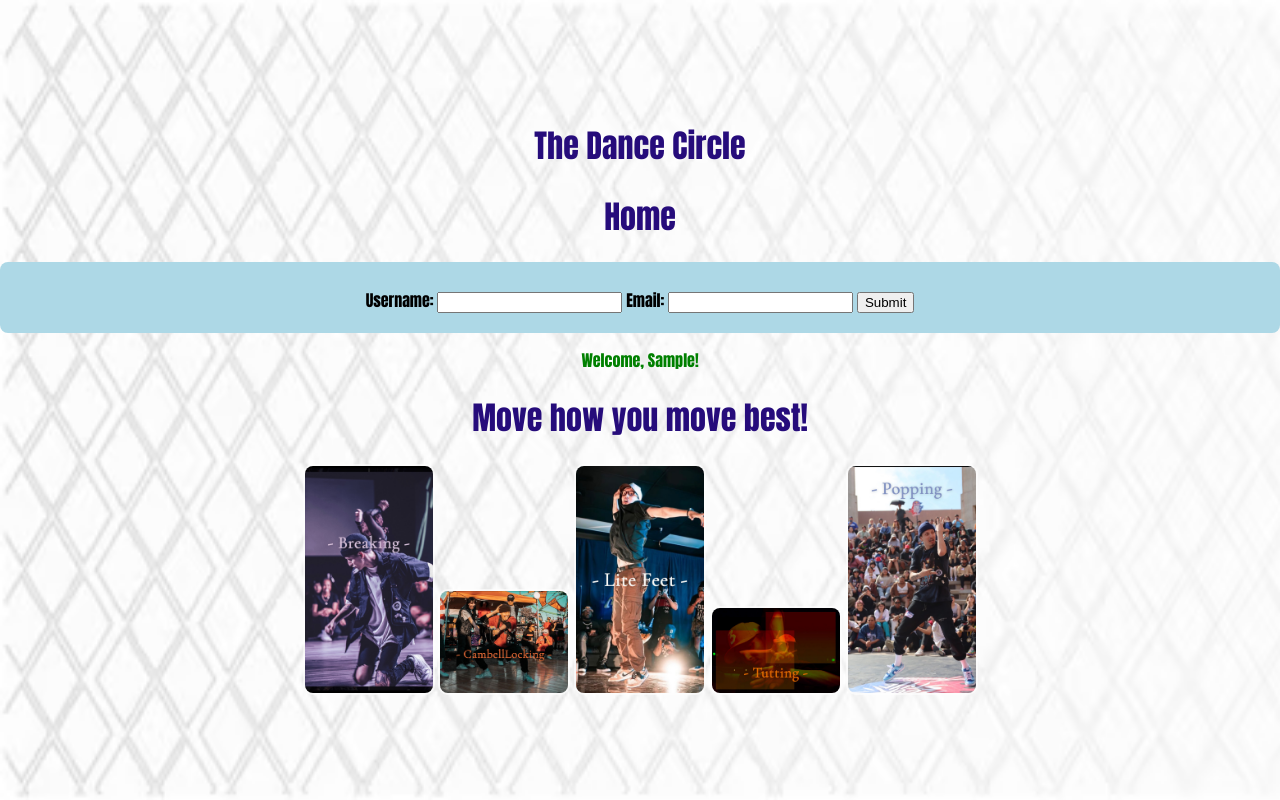
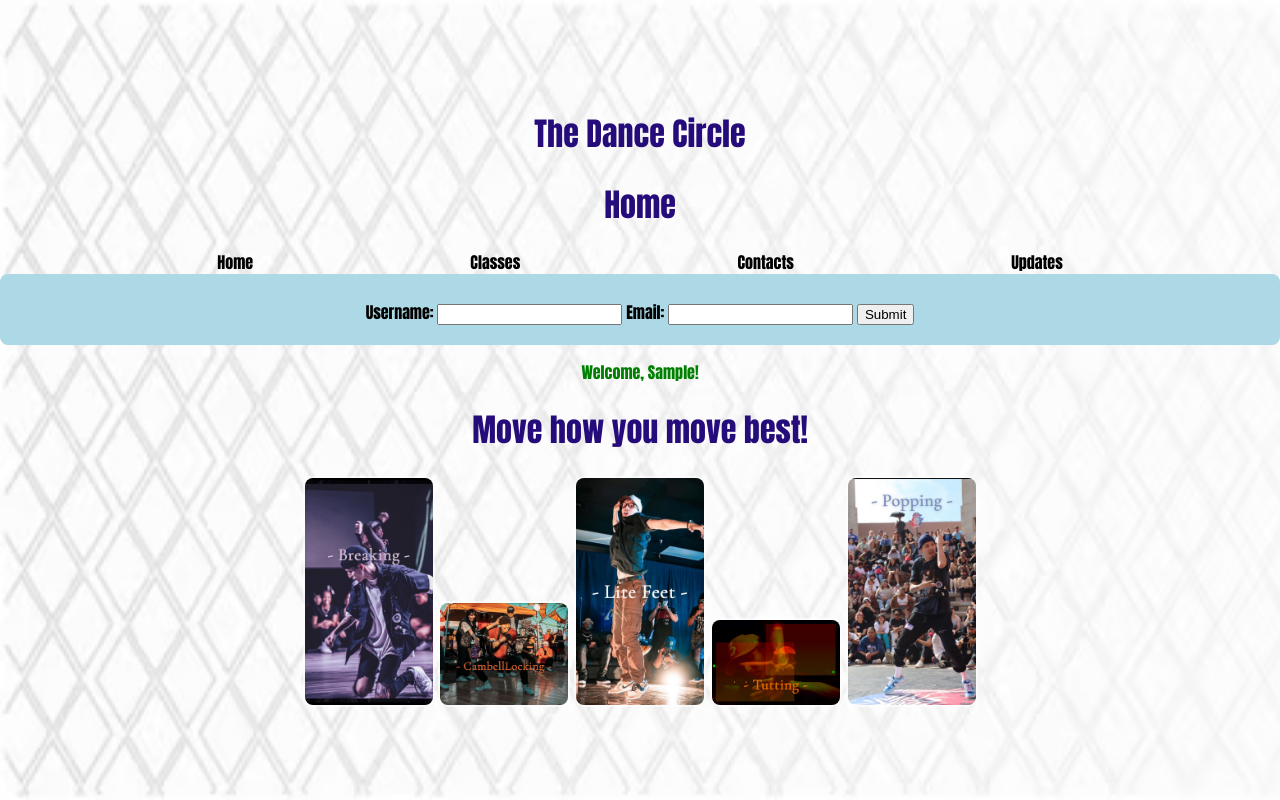
Before and after one commit to PhillipSegura/SBA-316, a plain HTML site: page index.html in a window 1280 px wide. Both pictures are taken after typing "Sample", "name@example.com" into the empty fields and a click on the button "Submit". Drawn offline with Linux system fonts and the light colour scheme.

Commit message:
commented out some unneeded code that may be useful in the future when I create other buttons. I added Window.alert and a seperate window.open to excite the audience and get everyone bouncing

```diff
--- a/index.js
+++ b/index.js
@@ -3,6 +3,23 @@ const form = document.getElementById("userForm");
 const output = document.getElementById("output");
 const generateBtn = document.querySelector("#generateBtn");
 const dynamicContent = document.getElementById("dynamicContent");
+
+var topMenuEl = document.getElementById("top-menu");
+topMenuEl.style.height = "100%";
+topMenuEl.classList.add("flex-around");
+console.log("topMenuEl");
+var menuLinks = [
+  { text: "Home", href: "/home" },
+  { text: "Classes", href: "/classes" },
+  { text: "Contacts", href: "/contact" },
+  { text: "Updates", href: "/update" },
+];
+menuLinks.forEach((element) => {
+  let topLinks = document.createElement("a");
+  topLinks.textContent = element.text;
+  topLinks.setAttribute("href", element.href);
+  topMenuEl.appendChild(topLinks);
+});
 
 // Set initial styles
 form.style.backgroundColor = "lightblue";
@@ -34,27 +51,28 @@ function handleFormSubmit(event) {
   // Output message
   output.textContent = `Welcome, ${username}!`;
   output.style.color = "green";
-
+  window.alert("Let's Bounce!");
+  window.open("https://cat-bounce.com");
   // Clear form after submission
   form.reset();
 }
 
-// Function to generate new content
-function generateMoreContent() {
-  // DOM Manipulation: Create a new paragraph element
-  const newPara = document.createElement("p");
-  newPara.textContent = "Here is some dynamically generated content.";
-  newPara.style.color = "blue";
+// // Function to generate new content-> When the user clicks a button (likely labeled "Generate Content" or similar), this function runs and generates a new paragraph element (<p>). Each new paragraph adds additional content to the page
+// function generateMoreContent() {
+//   // DOM Manipulation: Create a new paragraph element
+//   const newPara = document.createElement("p");
+//   newPara.textContent = "Here is some dynamically generated content.";
+//   newPara.style.color = "blue";
 
-  // Add a class and attribute to new content
-  newPara.classList.add("dynamic-item");
-  newPara.setAttribute("data-generated", "true");
+//   // Added a class and attribute to new content
+//   newPara.classList.add("dynamic-item");
+//   newPara.setAttribute("data-generated", "true");
 
-  // Add the new paragraph to the dynamicContent section
-  dynamicContent.appendChild(newPara);
-}
+//   // Added  the new paragraph to the dynamicContent section
+//   dynamicContent.appendChild(newPara);
+// }
 
-// DOM Manipulation: Iterate over all dynamically generated items and change text on hover
+// DOM Manipulation: Iterate over all dynamically generated items and changed  on hover
 dynamicContent.addEventListener("mouseover", (event) => {
   if (event.target.classList.contains("dynamic-item")) {
     event.target.textContent = "You hovered over dynamic content!";
--- a/styles.css
+++ b/styles.css
@@ -70,6 +70,6 @@ button {
 
 .flex-around {
   display: flex;
-  justify-content: end;
+  justify-content: space-evenly;
   align-items: center;
 }
```
